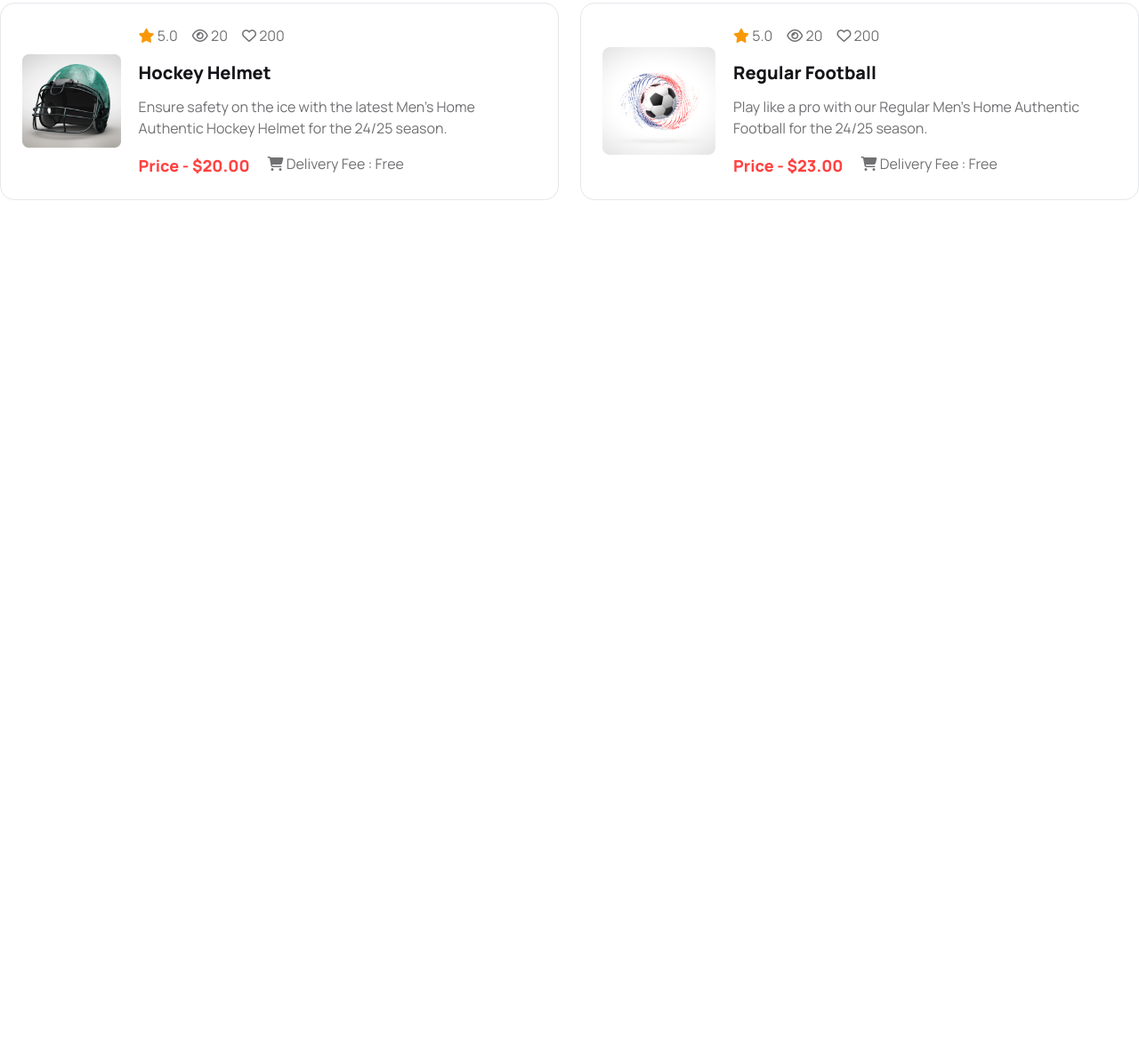
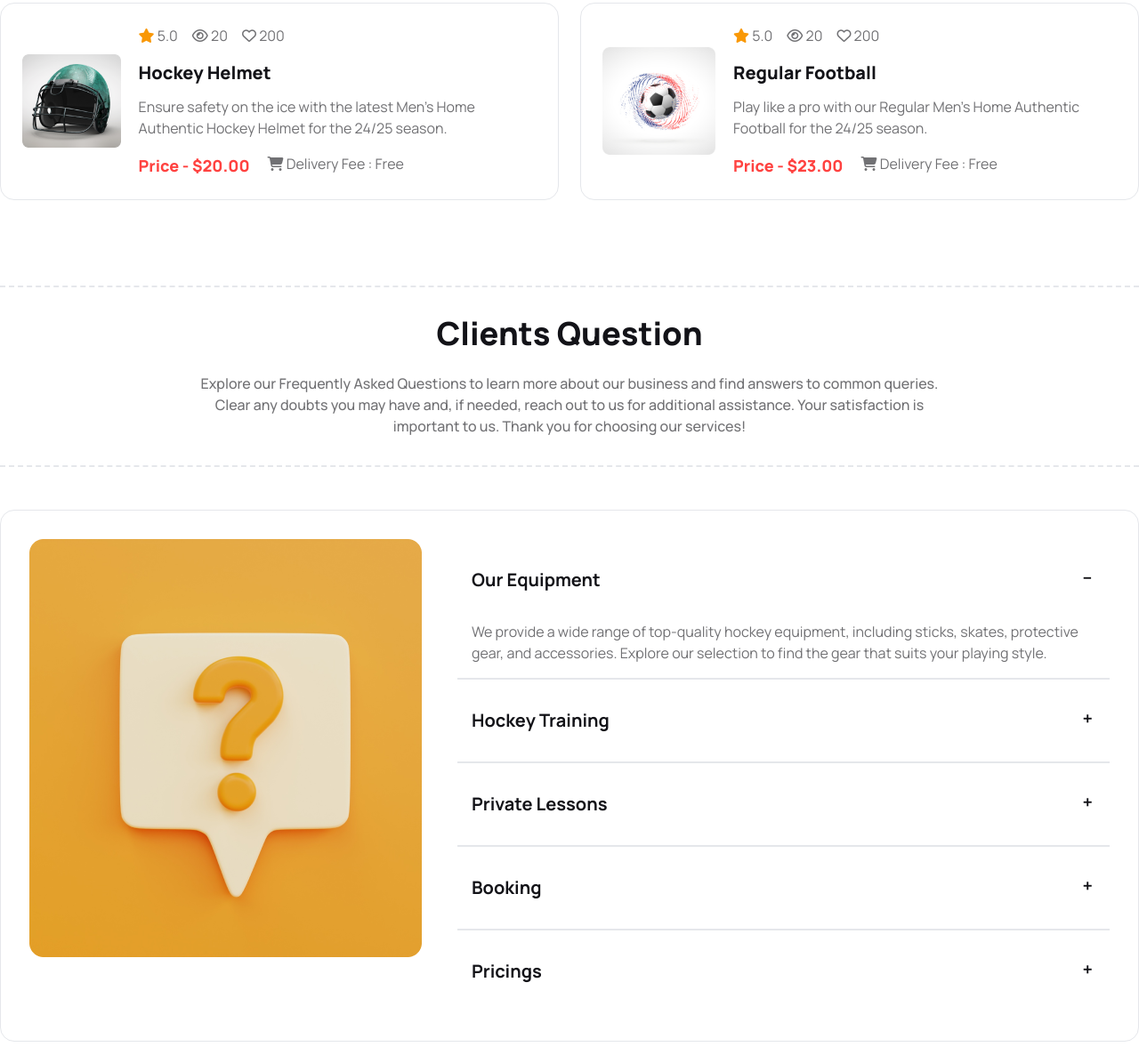
Before and after one commit to Rijwanul-Haque-Roman/hockey-club, a plain HTML site: page index.html in a window 1280 px wide. Shown: the part 3481-4676 px from the top of the page at 89% size. Before the commit the page ends 3802 px from the top, so only its background shows below. Drawn offline with nearby package versions, Linux system fonts and the light colour scheme.

Commit message:
Client section done with full responsiveness

```diff
--- a/index.html
+++ b/index.html
@@ -392,6 +392,88 @@
                 </div>
             </div>
         </section>
+        <!-- clients question sections -->
+        <section class=" w-11/12 lg:w-auto mx-auto">
+            <div class="text-center py-8 border-dashed border-t-2 border-b-2 mx-auto">
+                <h2 class="text-h-clr text-lg lg:text-4xl font-extrabold pb-6">Clients Question</h2>
+                <p class="text-p-clr text-sm lg:text-base font-medium w-4/5 lg:w-4/6 mx-auto">Explore our Frequently
+                    Asked Questions to learn more about our business and find answers to common queries. Clear any
+                    doubts you may have and, if needed, reach out to us for additional assistance. Your satisfaction is
+                    important to us. Thank you for choosing our services!</p>
+            </div>
+            <div class="flex flex-col lg:flex-row gap-10 p-8 my-6 lg:mt-12 border rounded-2xl">
+                <div>
+                    <img src="Images/11.png" alt="">
+                </div>
+                <div class="flex-1">
+                    <div class="collapse collapse-plus border-b-2 rounded-none">
+                        <input type="radio" name="my-accordion-3" checked="checked" />
+                        <div class="collapse-title text-xl font-bold text-h-clr lg:my-4">
+                            Our Equipment
+                        </div>
+                        <div class="collapse-content">
+                            <p class="text-base leading-6 text-p-clr">We provide a wide range of top-quality hockey
+                                equipment,
+                                including sticks, skates,
+                                protective gear, and accessories. Explore our selection to find the gear that suits your
+                                playing style.</p>
+                        </div>
+                    </div>
+                    <div class="collapse collapse-plus border-b-2 rounded-none">
+                        <input type="radio" name="my-accordion-3" />
+                        <div class="collapse-title text-xl font-bold text-h-clr lg:my-4">
+                            Hockey Training
+                        </div>
+                        <div class="collapse-content">
+                            <p class="text-base leading-6 text-p-clr">Enrolling in our hockey training programs is easy!
+                                Visit the
+                                'Hockey Training' section on
+                                our website to browse through available programs, and follow the simple steps to sign up
+                                for the one that matches your skill level and goals.</p>
+                        </div>
+                    </div>
+                    <div class="collapse collapse-plus border-b-2 rounded-none">
+                        <input type="radio" name="my-accordion-3" />
+                        <div class="collapse-title text-xl font-bold text-h-clr lg:my-4">
+                            Private Lessons
+                        </div>
+                        <div class="collapse-content">
+                            <p class="text-base leading-6 text-p-clr">Our experienced coaches provide personalized,
+                                one-on-one
+                                lessons tailored to your
+                                specific needs. Contact us through the 'Private Lessons' section to schedule a session
+                                and enhance your hockey skills.</p>
+                        </div>
+                    </div>
+                    <div class="collapse collapse-plus border-b-2 rounded-none">
+                        <input type="radio" name="my-accordion-3" />
+                        <div class="collapse-title text-xl font-bold text-h-clr lg:my-4">
+                            Booking
+                        </div>
+                        <div class="collapse-content">
+                            <p class="text-base leading-6 text-p-clr">Booking with us is a breeze. Navigate to the
+                                'Booking'
+                                section on our website, select the
+                                desired equipment or service, and follow the prompts to complete your reservation. For
+                                any assistance, our support team is just a message away.</p>
+                        </div>
+                    </div>
+                    <div class="collapse collapse-plus rounded-none">
+                        <input type="radio" name="my-accordion-3" />
+                        <div class="collapse-title text-xl font-bold text-h-clr lg:my-4">
+                            Pricings
+                        </div>
+                        <div class="collapse-content">
+                            <p class="text-base leading-6 text-p-clr">Detailed information about our pricing is
+                                available in the
+                                'Pricing' section. Explore the
+                                cost of equipment, training programs, private lessons, and more. If you have specific
+                                inquiries, feel free to reach out to our customer support team for assistance.</p>
+                        </div>
+                    </div>
+                </div>
+            </div>
+        </section>
     </main>
 </body>
 
```
